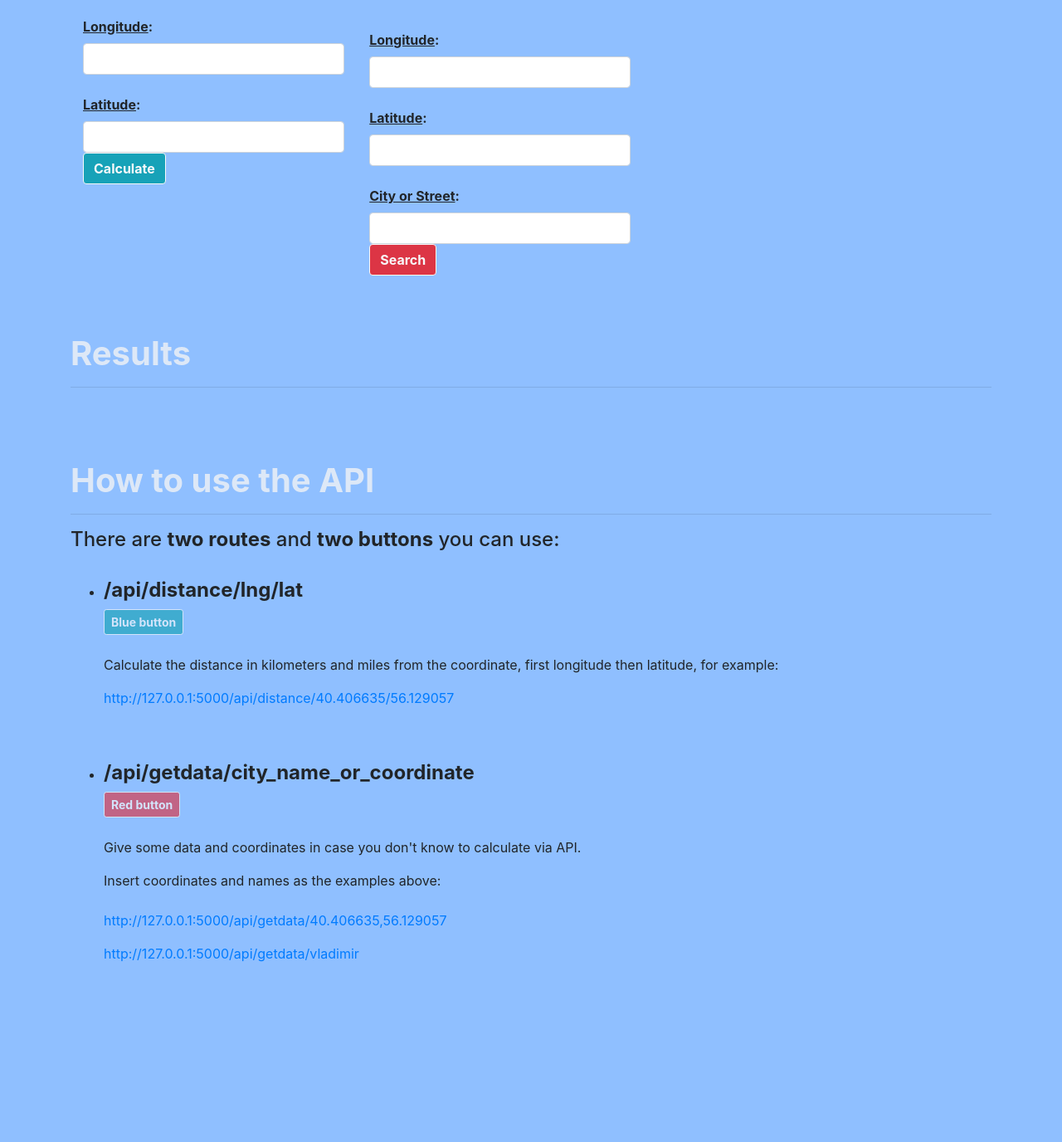
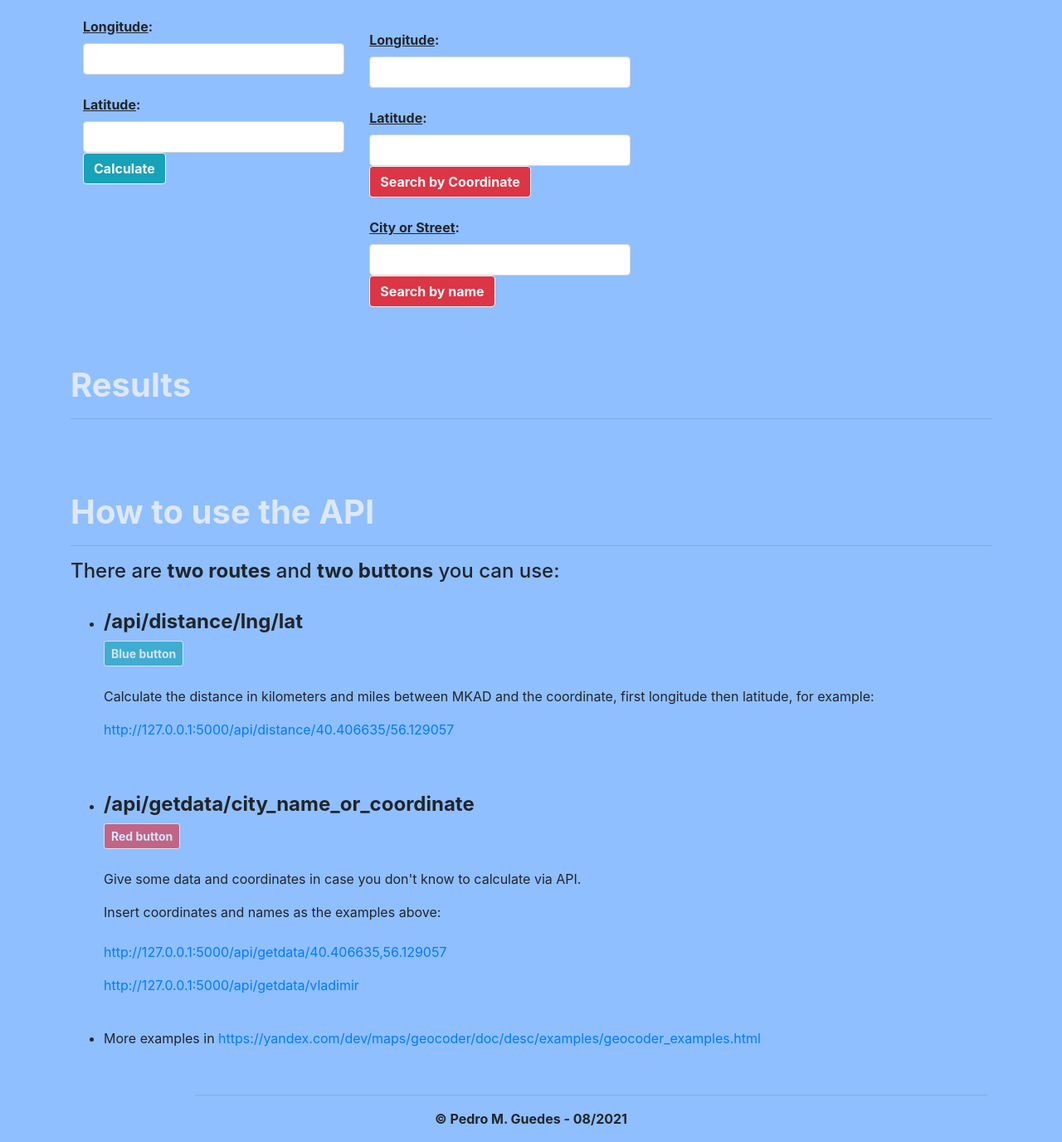
Before and after one commit to terrotar/Russia_API, a Flask app: page / in a window 1280 px wide. Shown: the part 563-1939 px from the top of the page at 83% size. Before the commit the page ends 1722 px from the top, so only its background shows below. Run offline with Flask 2, Linux system fonts and the light colour scheme.

Commit message:
All code and Blueprints are finally done. The front-end and back-end are finished. It's possible to get better always, include a navbar for example but there's still some things that are more crucial to the test, like create tests with pytest and record the outputs in a .log file.

```diff
--- a/app/site/routes.py
+++ b/app/site/routes.py
@@ -45,7 +45,7 @@ def distance():
 # of the Blueprint API /api/getdata but a little more friendly to understand
 # how does it work.
 
-# Here it's important to notice that was divided the search addres in 2 parts:
+# Here it's important to notice that was divided the search address in 2 parts:
 # One searching by the city or street name
 # Another searching by the coordinates longitude and latitude
 
@@ -58,3 +58,15 @@ def getdata_city():
             data = requests.get(
                 f"https://geocode-maps.yandex.ru/1.x/?apikey=085b7527-0c65-43e9-b0e7-86b52fb93ffe&geocode={address}&format=json&lang=en-US&results=1")
         return data.json()
+
+
+# Route that search by longitude and latitude
+@site.route("/getdata/coordinate", methods=["POST"])
+def getdata_coordinate():
+    if(request.method == 'POST'):
+        lng = request.form["longitude"]
+        lat = request.form["latitude"]
+        address = (float(lng), float(lat))
+        data = requests.get(
+            f"https://geocode-maps.yandex.ru/1.x/?apikey=085b7527-0c65-43e9-b0e7-86b52fb93ffe&geocode={address}&format=json&lang=en-US&results=1")
+        return data.json()
--- a/app/templates/base.html
+++ b/app/templates/base.html
@@ -12,6 +12,11 @@
     <div class='container'>
         {% block body %} {% endblock %}
     </div>
+    <footer class="container text-center">
+        <br>
+        <hr class="col-10" style="margin-left: 150px;">
+        <p style="font-weight: bold;">&copy; Pedro M. Guedes - 08/2021</p>
+      </footer>
 <script src="https://code.jquery.com/jquery-3.5.1.slim.min.js" integrity="sha384-DfXdz2htPH0lsSSs5nCTpuj/zy4C+OGpamoFVy38MVBnE+IbbVYUew+OrCXaRkfj" crossorigin="anonymous"></script>
 <script src="https://cdn.jsdelivr.net/npm/bootstrap@4.6.0/dist/js/bootstrap.bundle.min.js" integrity="sha384-Piv4xVNRyMGpqkS2by6br4gNJ7DXjqk09RmUpJ8jgGtD7zP9yug3goQfGII0yAns" crossorigin="anonymous"></script>
 </body>
--- a/app/templates/home_page.html
+++ b/app/templates/home_page.html
@@ -51,7 +51,7 @@
         </form><!-- form - calculate distance -->
 
 
-        <form action="{{ url_for('site.getdata_city') }}", method="POST">
+        <form action="{{ url_for('site.getdata_coordinate') }}", method="POST">
 
             <div class="form-group col-6 float-right">
               <p><strong><u>Search Address</u>: </strong></p>
@@ -70,14 +70,20 @@
 
               <label for="latitude" class="form-label"><strong><u>Latitude</u>: </strong></label>
               <input type="float" name="latitude" class="form-control" id="latitude">
+
+              <button type="submit" class="btn btn-outline-light btn-md bg-danger"><strong>Search by Coordinate</strong></button>
+            </form><!-- form - search address by coordinate -->
+
+
               <br>
-
+              <br>
+              <form action="{{ url_for('site.getdata_city') }}", method="POST">
               <label for="city" class="form-label"><strong><u>City or Street</u>: </strong></label>
               <input type="text" name="city" class="form-control" id="city">
 
-              <button type="submit" class="btn btn-outline-light btn-md bg-danger"><strong>Search</strong></button>
+              <button type="submit" class="btn btn-outline-light btn-md bg-danger"><strong>Search by name</strong></button>
             </div><!-- form-group -->
-          </form><!-- form - search address -->
+          </form><!-- form - search address by name -->
 
       </div><!-- class row -->
 
@@ -119,7 +125,7 @@
             <button type="submit" class="btn btn-outline-light btn-sm bg-info" disabled><strong>Blue button</strong></button>
             <br>
             <br>
-            <p>Calculate the distance in kilometers and miles from the coordinate, first longitude then latitude, for example:</p>
+            <p>Calculate the distance in kilometers and miles between MKAD and the coordinate, first longitude then latitude, for example:</p>
 
             <a href="http://127.0.0.1:5000/api/distance/40.406635/56.129057">http://127.0.0.1:5000/api/distance/40.406635/56.129057</a></p>
 
@@ -138,5 +144,7 @@
               <a href="http://127.0.0.1:5000/api/getdata/40.406635,56.129057">http://127.0.0.1:5000/api/getdata/40.406635,56.129057</a></p>
               <a href="http://127.0.0.1:5000/api/getdata/vladimir">http://127.0.0.1:5000/api/getdata/vladimir</a></p>
           </li>
+          <br>
+          <li>More examples in <a href="https://yandex.com/dev/maps/geocoder/doc/desc/examples/geocoder_examples.html">https://yandex.com/dev/maps/geocoder/doc/desc/examples/geocoder_examples.html</a></li>
         </ul>
 {% endblock %}
```
